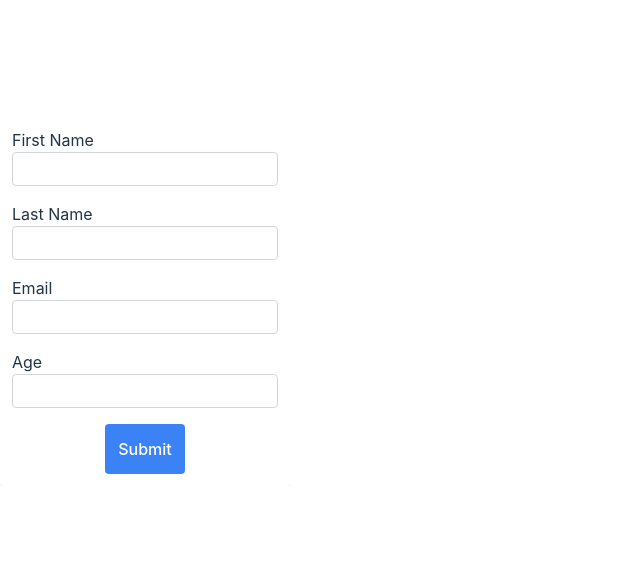
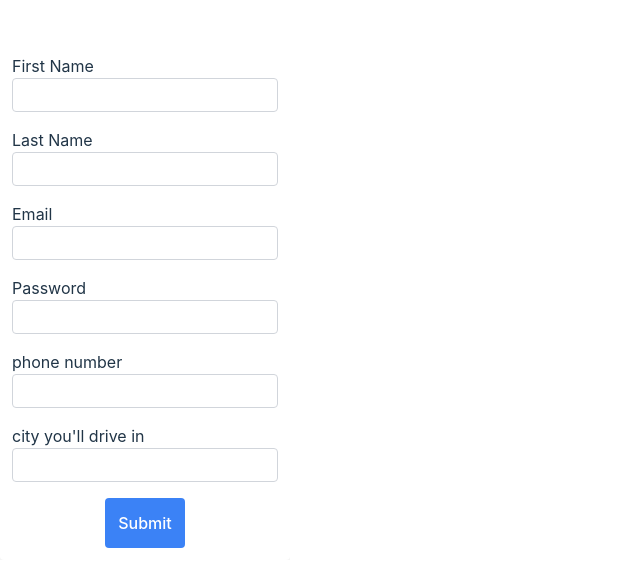
Before and after one commit to BLADEHEDA/Private-journal, a React (Vite) app: page / in a window 1280 px wide. Shown: the part 113-700 px from the top of the page, without its empty margins (0-640 px from the left). Built offline with nearby package versions, Linux system fonts and the light colour scheme.

Commit message:
chnged formik to the useformik hook

```diff
--- a/src/Components/Form/Form.tsx
+++ b/src/Components/Form/Form.tsx
@@ -9,24 +9,39 @@ function App() {
         firstname: '',
         lastname: '',
         email: '',
-        profession: professions[0],
+       password: '',
         age: '',
+        phonenumber: '',
+        city: '',
+        invitecode:''
       },
       validationSchema: Yup.object({
-        name: Yup.string()
-                .label('Full Name')
+        firstname: Yup.string()
+                .label('First name')
+                .required(),
+        lastname: Yup.string()
+                .label('Last name')
                 .required(),
         email: Yup.string()
                 .email()
                 .required(),
-        profession: Yup.string()
-                    .oneOf(professions, 'The profession you chose does not exist'),
+        password: Yup.string()
+        .label('password')
+        .required(),
+        phonenumber:Yup.number()
+        .label('phone number')
+        .required(),
+        city:Yup.string()
+        .label('city')
+        .required(),
         age: Yup.number()
               .min(15, 'You need to be older than 15 to register')
               .required()
       }),
       onSubmit: function (values) {
-        alert(`You are registered! Name: ${values.name}.
+        alert(`You are registered!
+        firstnaame: ${values.firstname}.
+        lastnaame: ${values.lastname}.
         Email: ${values.email}.
          Profession: ${values.profession}.
           Age: ${values.age}`);
@@ -67,14 +82,34 @@ function App() {
           </div>
 
           <div className='mb-4'>
-            <label for="age">Age</label>
-            <input type="number" name="age" id="age"
-              className={`block w-full rounded border py-1 px-2 ${formik.touched.age && formik.errors.age ? 'border-red-400' : 'border-gray-300'}`}
-              onChange={formik.handleChange} onBlur={formik.handleBlur} value={formik.values.age} />
-            {formik.touched.age && formik.errors.age && (
-              <span className='text-red-400'>{formik.errors.age}</span>
+            <label for="password">Password</label>
+            <input type="password" name="password" id="password"
+              className={`block w-full rounded border py-1 px-2 ${formik.touched.password && formik.errors.password ? 'border-red-400' : 'border-gray-300'}`}
+              onChange={formik.handleChange} onBlur={formik.handleBlur} value={formik.values.password} />
+            {formik.touched.password && formik.errors.password && (
+              <span className='text-red-400'>{formik.errors.password}</span>
             )}
           </div>
+          <div className='mb-4'>
+            <label for="email">phone number</label>
+            <input type="tel" name="email" id="email"
+              className={`block w-full rounded border py-1 px-2 ${formik.touched.phonenumber && formik.errors.phonenumber ? 'border-red-400' : 'border-gray-300'}`}
+              onChange={formik.handleChange} onBlur={formik.handleBlur} value={formik.values.phonenumber} />
+            {formik.touched.phonenumber && formik.errors.phonenumber && (
+              <span className='text-red-400'>{formik.errors.phonenumber}</span>
+            )}
+          </div>
+          <div className='mb-4'>
+            <label for="email">city you'll drive in </label>
+            <input type="text" name="city" id="city"
+              className={`block w-full rounded border py-1 px-2 ${formik.touched.city && formik.errors.city ? 'border-red-400' : 'border-gray-300'}`}
+              onChange={formik.handleChange} onBlur={formik.handleBlur} value={formik.values.city} />
+            {formik.touched.city && formik.errors.city && (
+              <span className='text-red-400'>{formik.errors.city}</span>
+            )}
+          </div>
+
+
           <div className='text-center'>
             <button className='bg-blue-500 rounded p-3 text-white' type='submit'>Submit</button>
           </div>
```
